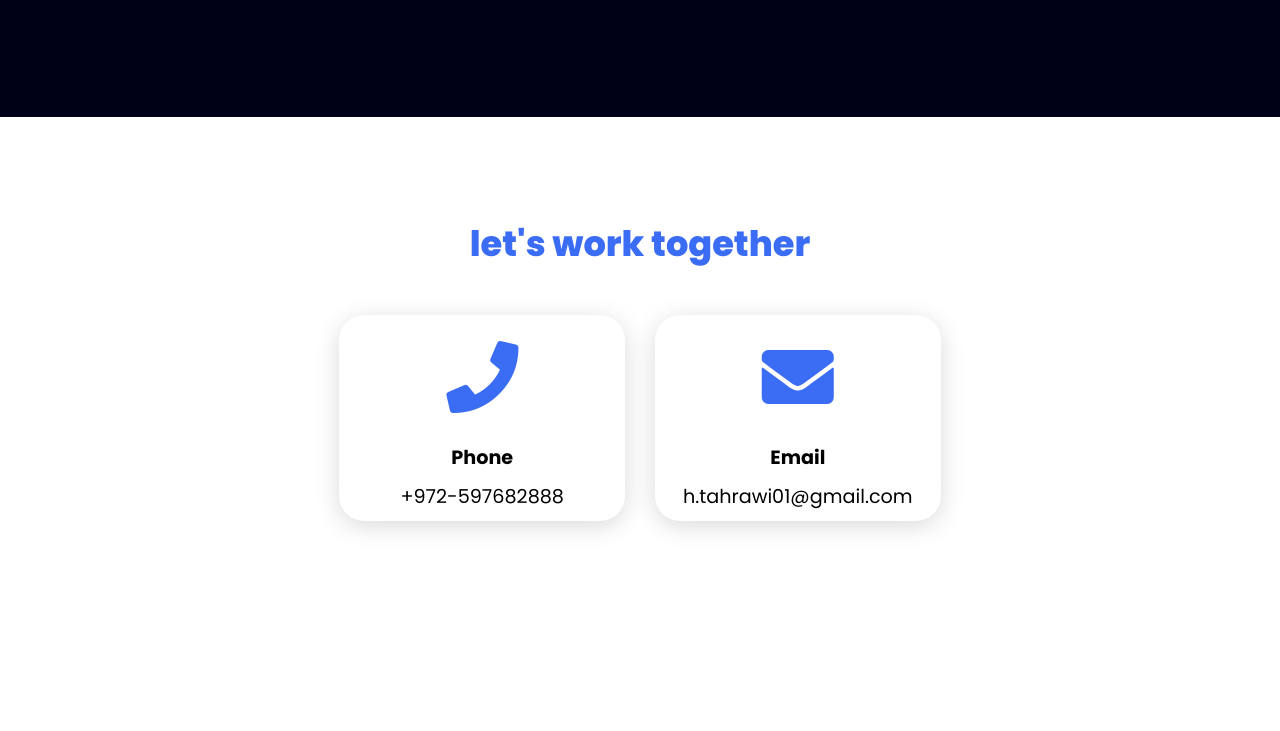
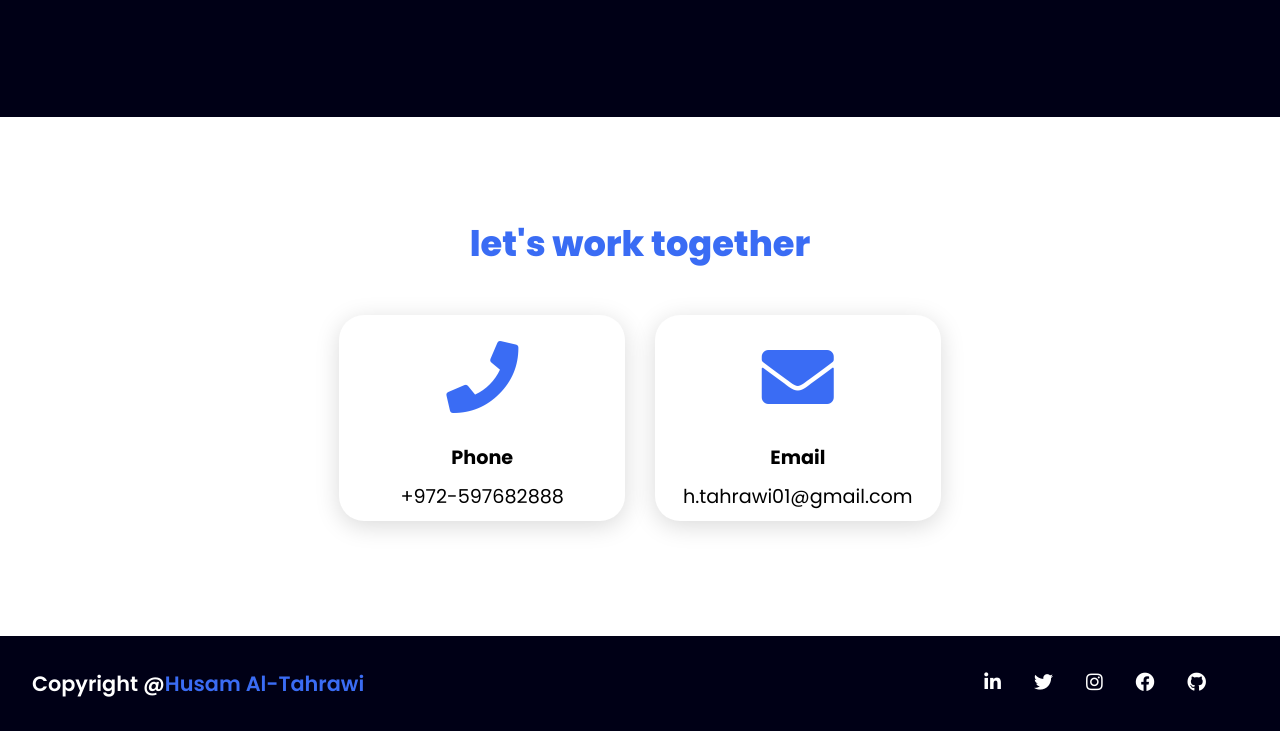
Before and after one commit to htahrawi/My-Website, a plain HTML site: page index.html in a window 1280 px wide. Shown: the part 3141-3872 px from the top of the page. Before the commit the page ends 3777 px from the top, so only its background shows below. Drawn offline with Linux system fonts and the light colour scheme.

Commit message:
create the footer section related #12

```diff
--- a/index.html
+++ b/index.html
@@ -30,7 +30,7 @@
                 <a href=""><i class="fab fa-linkedin-in"></i></a>
                 <a href=""><i class="fab fa-twitter"></i></a>
                 <a href=""><i class="fab fa-instagram"></i></a>
-                <a href=""><i class="fab fa-facebook"></i></a>
+                <a href="https://www.facebook.com/profile.php?id=100005322063273" target="_blank"><i class="fab fa-facebook"></i></a>
                 <a href=""><i class="fab fa-github"></i></a>
             </div>
         </div>
@@ -155,7 +155,7 @@
     </section>
     <!-- projects section end -->
 
-    <!--  -->
+    <!-- contact section start  -->
     <section class="cards contact" id="contact">
         <h2 class="title">let's work together</h2>
         <div class="content">
@@ -179,7 +179,19 @@
             </div>
         </div>
     </section>
-    <!--  -->
+    <!-- contact section end  -->
+
+    <footer class="footer">
+        <p class="footer-title">Copyright @<span>Husam Al-Tahrawi</span></p>
+        <div class="social-icons">
+            <a href=""><i class="fab fa-linkedin-in"></i></a>
+            <a href=""><i class="fab fa-twitter"></i></a>
+            <a href=""><i class="fab fa-instagram"></i></a>
+            <a href="https://www.facebook.com/profile.php?id=100005322063273" target="_blank"><i class="fab fa-facebook"></i></a>
+            <a href=""><i class="fab fa-github"></i></a>
+        </div>
+    </footer>
+
 </body>
 
 </html>
--- a/style.css
+++ b/style.css
@@ -210,3 +210,24 @@ section{
     font-size: 1.2em;
 }
 /* contact style end */
+
+/* footer style start */
+.footer{
+    background-color: #000016;
+    color: #fff;
+    padding: 2em;
+    display: flex;
+    justify-content: space-between;
+}
+.footer-title{
+    font-size: 1.3em;
+    font-weight: 600;
+}
+.footer-title span{
+    color: #3a6cf4;
+}
+.footer .social-icons{
+    font-size: 0.7em;
+    padding: 0 12px 0 0;
+}
+/* footer style end */
```
